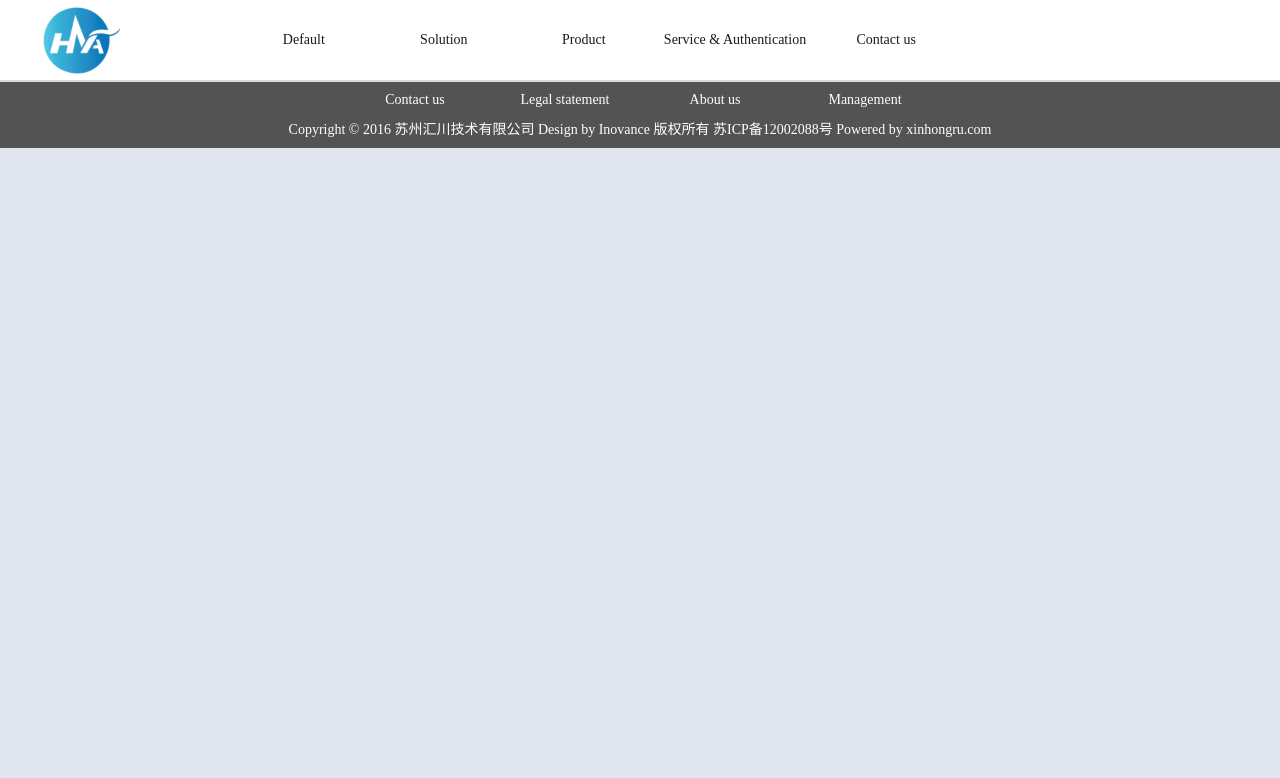
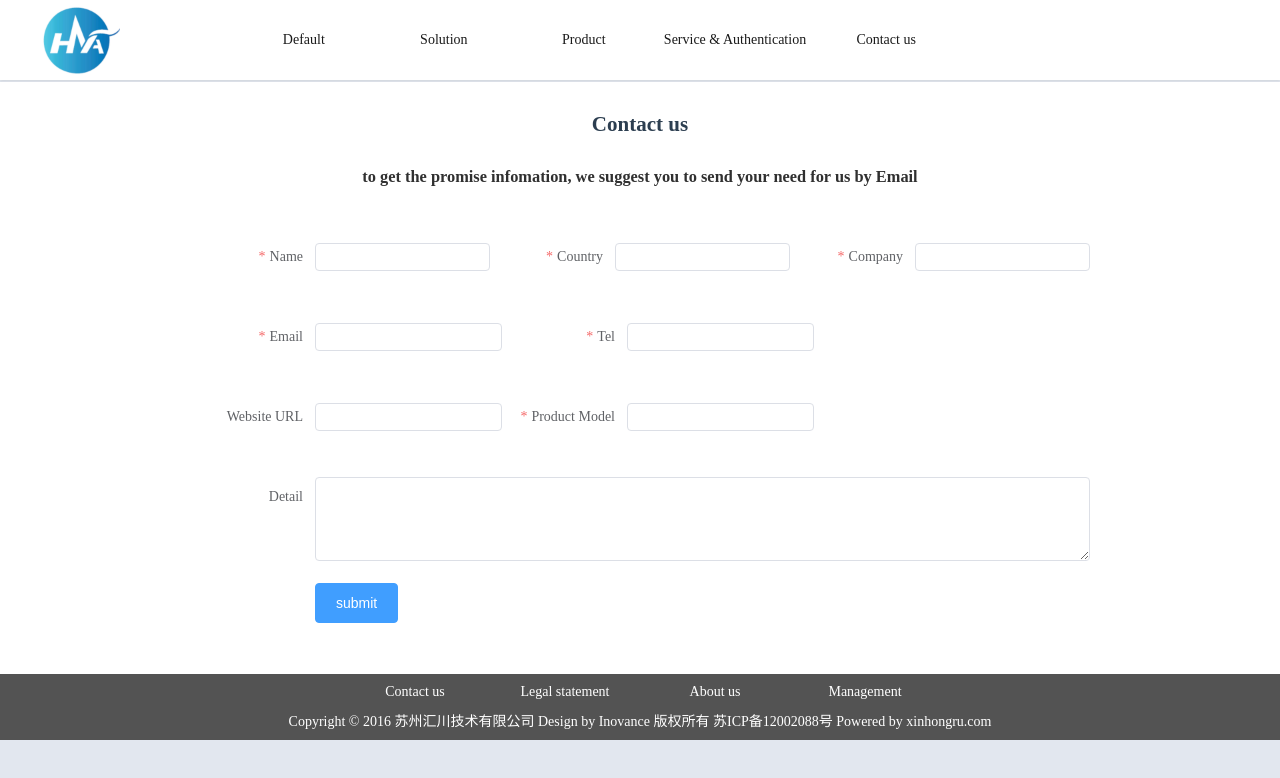
Before and after one commit to DuJingFei/webfront-user-center, a Vue app: page /contactus in a window 1280 px wide. Shown: the top 778 px of the page. Built offline with nearby package versions, Linux system fonts and the light colour scheme; what vue-quill-editor would draw is missing.

Commit message:
contact us

```diff
--- a/src/router.js
+++ b/src/router.js
@@ -29,6 +29,12 @@ const routes =  [
     // which is lazy-loaded when the route is visited.
     component: () => import(/* webpackChunkName: "about" */ './views/About.vue'),
     meta: { title: 'HYA-about', keyword: 'HYA-about', description: 'HYA-about' },
+  },
+  {
+    path: '/contactus',
+    name: 'about',
+    component: () => import(/* webpackChunkName: "about" */ './views/Contact.vue'),
+    meta: { title: 'HYA-contactus', keyword: 'HYA-contactus', description: 'HYA-contactus' },
   },
 
   {
--- /dev/null
+++ b/src/views/Contact.vue
@@ -0,0 +1,146 @@
+<template>
+  <div class="contact-us">
+    <section>
+      <h1>Contact us</h1>
+      <h3>to get the promise infomation, we suggest you to send your need for us by Email</h3>
+      <el-form
+         class="form-content"
+         ref="detail"
+         :rules="rules"
+         :model="detail"
+         label-width="125px"
+      >
+        <div class='form-line'>
+            <el-form-item label="Name" prop="name">
+            <el-input
+                v-model="detail.name"
+                size="mini"
+            ></el-input>
+            </el-form-item>
+            <el-form-item label="Country" prop="country">
+                <el-input
+                v-model="detail.country"
+                size="mini"
+                ></el-input>
+            </el-form-item>
+            <el-form-item label="Company" prop="company">
+                <el-input
+                v-model="detail.company"
+                size="mini"
+                ></el-input>
+            </el-form-item>
+         </div>
+         <div class='form-line'>
+            <el-form-item label="Email" prop="email">
+                <el-input
+                v-model="detail.email"
+                size="mini"
+                ></el-input>
+            </el-form-item>
+            <el-form-item label="Tel" prop="tel">
+                <el-input
+                v-model="detail.tel"
+                size="mini"
+                ></el-input>
+            </el-form-item>
+         </div>
+         <div class='form-line'>
+         <el-form-item label="Website URL">
+            <el-input
+            v-model="detail.url"
+            size="mini"
+            ></el-input>
+         </el-form-item>
+         <el-form-item label="Product Model" prop="company">
+            <el-input
+            v-model="detail.productmodel"
+            size="mini"
+            ></el-input>
+         </el-form-item>
+         </div>
+         <el-form-item label="Detail">
+            <el-input
+              type="textarea"
+              :rows="4"
+              v-model="detail.detail"
+              size="mini"
+            ></el-input>
+         </el-form-item>
+         <el-form-item>
+            <el-button
+                type="primary"
+                @click="submitInfo('detail')"
+            >
+              submit
+            </el-button>
+         </el-form-item>
+      </el-form>
+    </section>
+  </div>
+</template>
+<script>
+export default {
+  name: 'contact-us',
+  data() {
+    return {
+      detail: {
+        name: '',
+        country: '',
+        company: '',
+        tel: '',
+        url: '',
+        email: '',
+        productmodel: '',
+        detail: ''
+      },
+      rules: {
+        name: [
+          { required: true, message: 'please input Name', trigger: 'blur' }
+        ],
+        country: [
+          { required: true, message: 'please input country', trigger: 'blur' }
+        ],
+        company: [
+          { required: true, message: 'please input company', trigger: 'blur' }
+        ],
+        tel: [
+          { required: true, message: 'please input tel', trigger: 'blur' }
+        ],
+        email: [
+          { required: true, message: 'please input email', trigger: 'blur' }
+        ],
+        productmodel: [
+          { required: true, message: 'please input productmodel', trigger: 'blur' }
+        ],
+      }
+    }
+  },
+  methods: {
+    submitInfo() {
+
+    }
+  }
+}
+</script>
+<style lang="less">
+.contact-us {
+  background-color: #FFFFFF;
+  overflow: hidden;
+  h1 {
+    text-align: center;
+    margin-top: 30px;
+  }
+  h3 {
+    text-align: center;
+    margin-top: 30px;
+  }
+  .form-content {
+    max-width: 900px;
+    margin: 50px auto;
+    .form-line {
+      display: flex;
+      height: 80px;
+    }
+  }
+}
+</style>
--- a/src/views/Management/index.vue
+++ b/src/views/Management/index.vue
@@ -1,13 +1,14 @@
 <template>
   <div class="management-index">
-      <a target="_blank" href="/management/banners">
-        Banner管理
-      </a>
-      <a target="_blank" href="/management/product/index">
-        产品管理
-      </a>
-
-
+      <h1 class="title">Welcome to HYT Management</h1>
+      <article>
+        <a
+          v-for='(item,i) in barList'
+          :key='i' target="_blank"
+          :href="item.href">
+          {{ item.name }}
+        </a>
+      </article>
   </div>
 </template>
 <script>
@@ -15,7 +16,20 @@ export default {
    name: 'management-index',
    data() {
       return {
-         bannerList: []
+         barList: [
+           {
+             href: '/management/banners',
+             name: 'Banner管理'
+           },
+           {
+             href: '/management/product/index',
+             name: '产品管理'
+           },
+           {
+             href: '/management/type',
+             name: '分类管理'
+           }
+         ]
       }
    },
    methods: {
@@ -25,6 +39,11 @@ export default {
 </script>
 <style lang="less">
 .management-index {
-
+  background-color: #FFFFFF;
+  padding: 20px;
+  .title {
+    text-align: center;
+    color: rgb(25,134,191);
+  }
 }
 </style>
--- a/src/views/ProductList.vue
+++ b/src/views/ProductList.vue
@@ -2,6 +2,7 @@
   <div class="product-list">
     <section class="tree-area">
       <el-tree
+        class="type-tree"
         :data="typeList"
         node-key="Id"
         :default-expanded-keys="[curTypeId]"
@@ -127,13 +128,11 @@ export default {
     getRelativeProducts(typeId) {
       this.$fetch.get(`${this.$api.PRODUCT_LIST}?typeId=${typeId}`).then(res => {
         if (res.errorCode == 0) {
-          debugger
           this.productList = res.data;
         }
       })
     },
     handleNodeClick(data) {
-      debugger
       this.curTypeId = data.Id;
       this.getTypeItem(this.curTypeId);
     },
@@ -148,6 +147,17 @@ export default {
     width: 290px;
     margin-right: 10px;
     float: left;
+    color: #000;
+    .type-tree {
+      .el-tree-node__content {
+        height: 40px;
+      }
+      .el-tree-node:focus {
+        .el-tree-node__content {
+         // font-weight: bold;
+        }
+      }
+    }
   }
   .product-list-area {
     background-color: #ffffff;
--- a/src/views/index.vue
+++ b/src/views/index.vue
@@ -4,7 +4,7 @@
         <product-center/>
         <recommend-products/>
         <about-news/>
-        <!-- <concept-map/> -->
+        <concept-map/>
         <main-product/>
     </div>
 </template>
```
